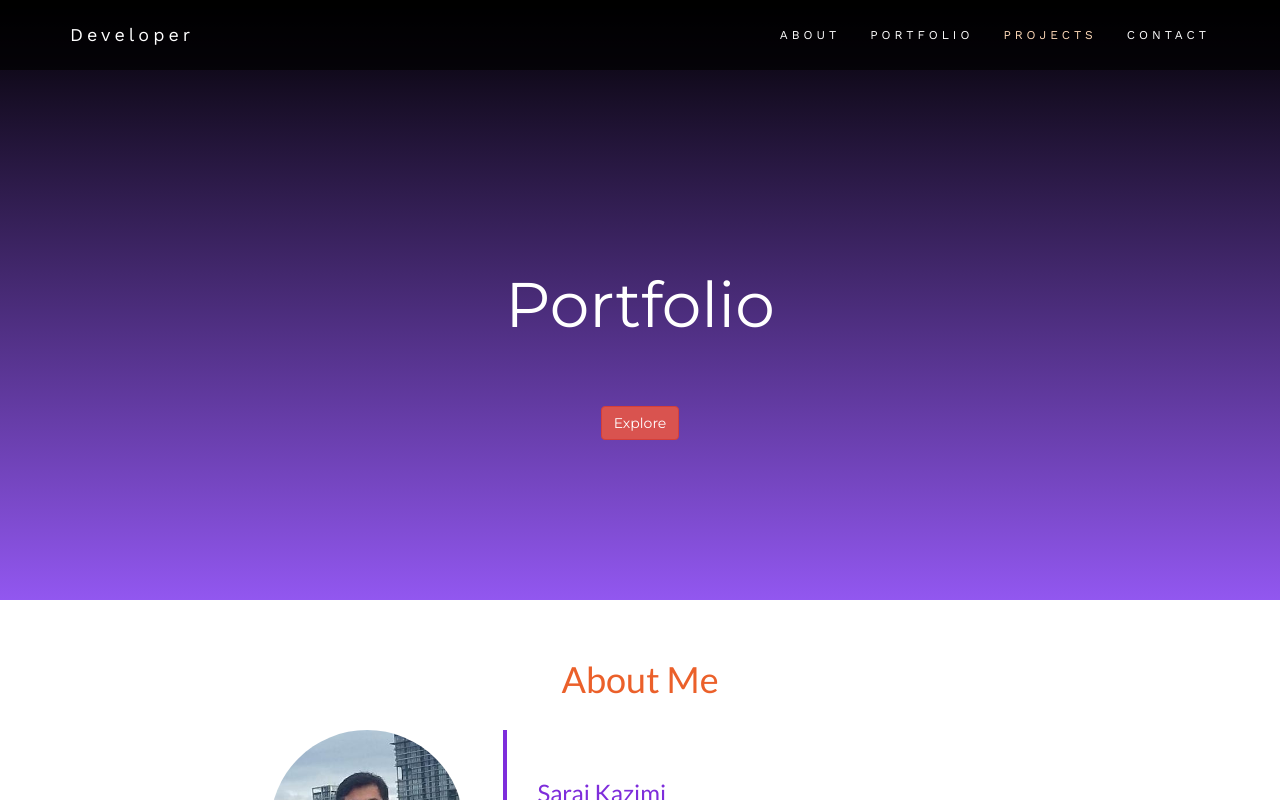
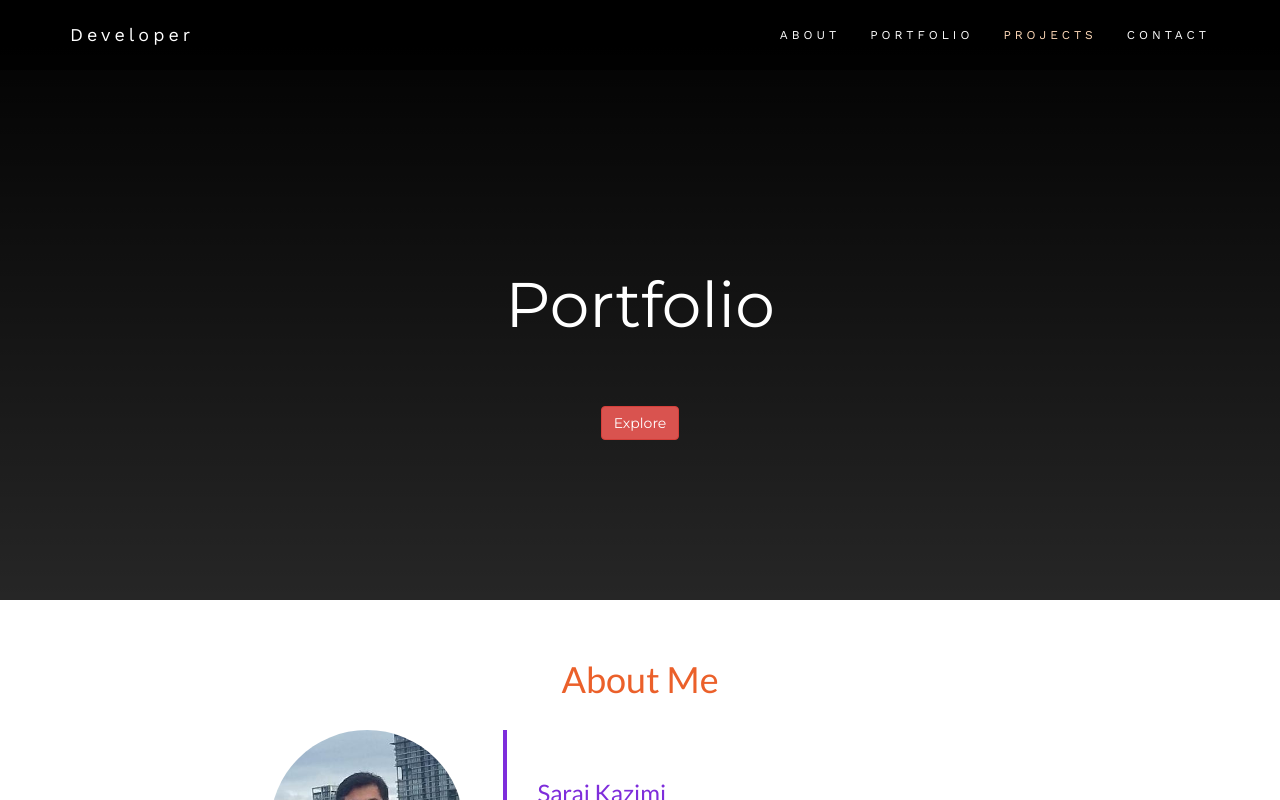
Before and after one commit to kazimis/Portfolio, a React (Create React App) app: page / in a window 1280 px wide. Shown: the top 800 px of the page. Built offline with nearby package versions, Linux system fonts and the light colour scheme.

Commit message:
code refactor

```diff
--- a/src/index.css
+++ b/src/index.css
@@ -210,7 +210,7 @@ Projects
 
 .jumbotron {
   /* background-color: #f4511e; */
-  background: linear-gradient(rgba(0, 0, 0, 1), rgb(146, 87, 240));
+  background: linear-gradient(rgb(0, 0, 0), rgba(0, 0, 0, 0.85));
   color: #fff;
   padding: 100px 25px;
   font-family: Montserrat, sans-serif;
```
